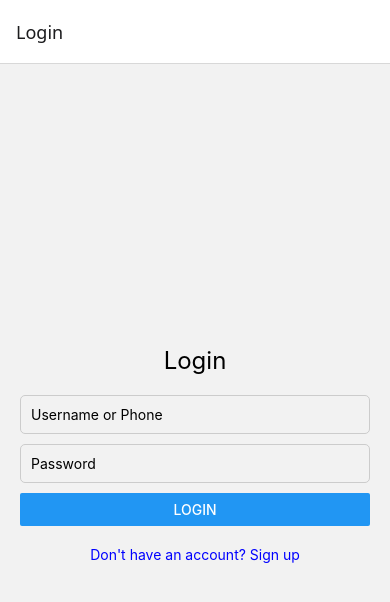
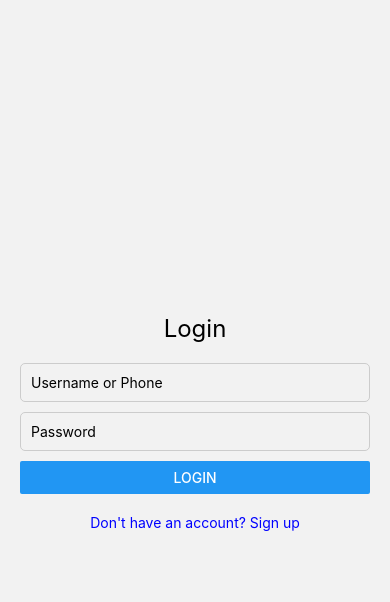
Before and after one commit to khaledfs/SmartBuy, a React Native app in the folder client/: screen / in a window 390 px wide. Shown: the top 602 px of the page. Built offline with nearby package versions, Linux system fonts and the light colour scheme.

Commit message:
some animations forget

```diff
--- a/client/App.js
+++ b/client/App.js
@@ -7,6 +7,7 @@ import ShoppingList from './screens/ShoppingList';
 import LoginScreen from './screens/LoginScreen';
 import SignupScreen from './screens/SignupScreen';
 import MyListScreen from './screens/MyListScreen';
+import TransitionScreen from './screens/TransitionScreen';
 
 
 const Stack = createStackNavigator();
@@ -15,8 +16,9 @@ export default function App() {
   return (
     <NavigationContainer>
       <Stack.Navigator initialRouteName="Login">
-        <Stack.Screen name="Login" component={LoginScreen} options={{ headerLeft: () => null}}/>
+        <Stack.Screen name="Login" component={LoginScreen} options={{ headerShown: false }}/>
         <Stack.Screen name="Signup" component={SignupScreen} />
+        <Stack.Screen name="beforeMain" component={TransitionScreen} options={{ headerShown: false }}/>
         <Stack.Screen name="Main" component={MainScreen} />
         <Stack.Screen name="ShoppingList" component={ShoppingList} />
         <Stack.Screen name="MyList" component={MyListScreen} />
```
